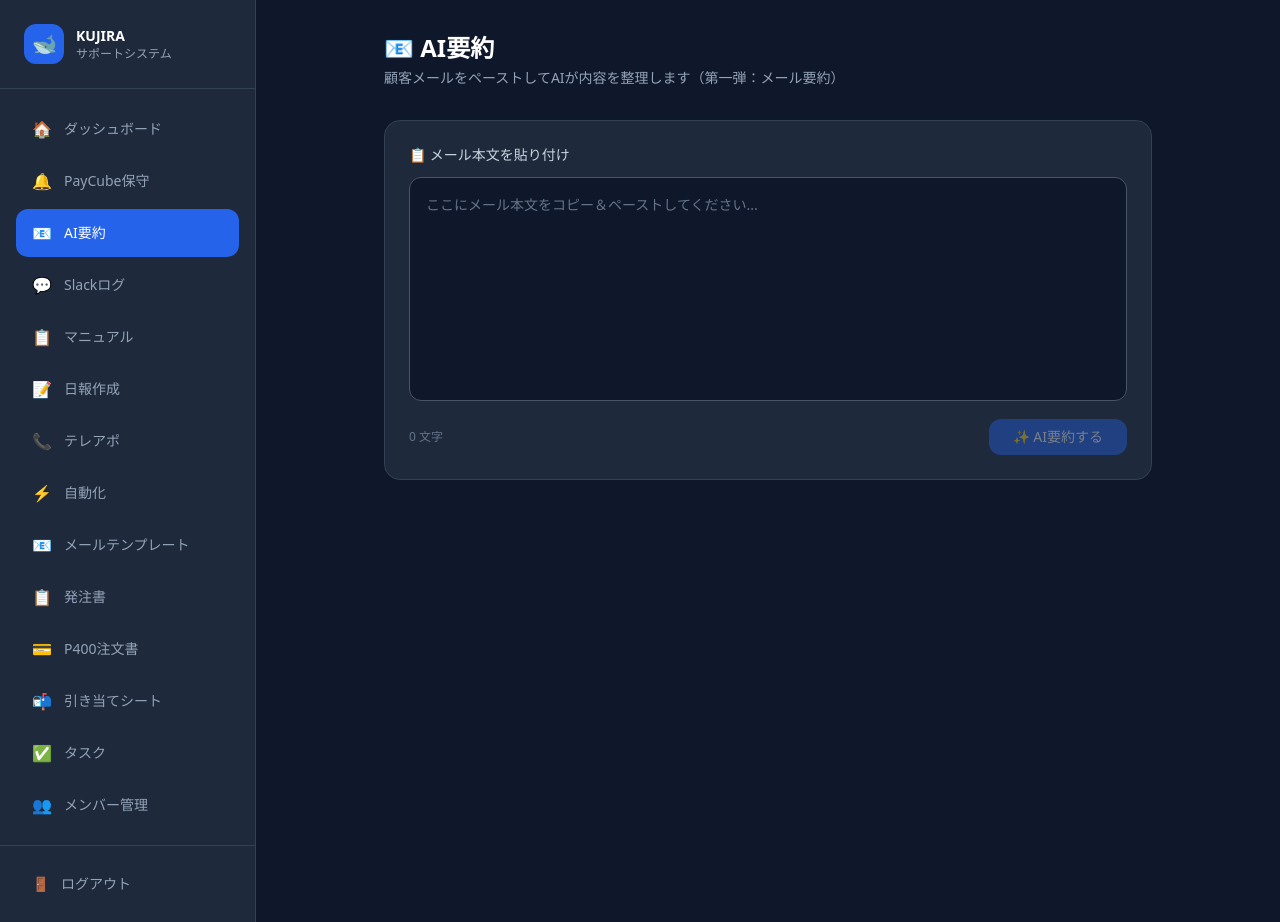
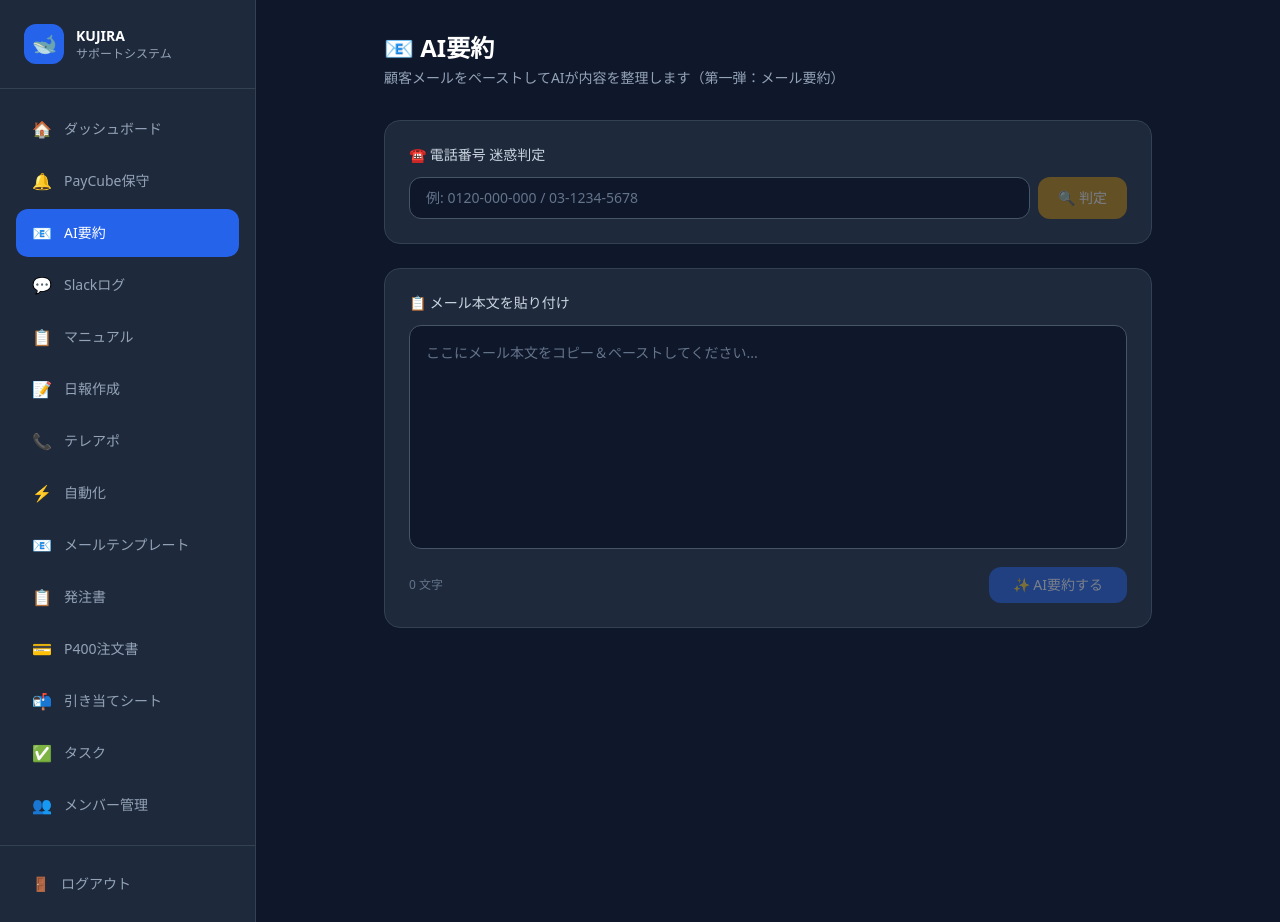
Before and after one commit to fyoneyone9-cyber/kujira-support, a Next.js app: page /ai-summary in a window 1280 px wide. Built offline with nearby package versions, Linux system fonts and the light colour scheme.

Commit message:
feat: 電話番号迷惑判定機能追加（AI要約ページ上部）

```diff
--- a/src/app/(app)/ai-summary/page.tsx
+++ b/src/app/(app)/ai-summary/page.tsx
@@ -48,6 +48,33 @@ export default function AiSummaryPage() {
   const [error, setError] = useState('')
   const [copied, setCopied] = useState(false)
 
+  // 電話番号判定
+  const [phone, setPhone] = useState('')
+  const [phoneResult, setPhoneResult] = useState<{ verdict: string; reason: string; recommend: string } | null>(null)
+  const [phoneLoading, setPhoneLoading] = useState(false)
+  const [phoneError, setPhoneError] = useState('')
+
+  const handlePhoneCheck = async () => {
+    if (!phone.trim()) return
+    setPhoneLoading(true)
+    setPhoneResult(null)
+    setPhoneError('')
+    try {
+      const res = await fetch('/api/ai/phone-check', {
+        method: 'POST',
+        headers: { 'Content-Type': 'application/json' },
+        body: JSON.stringify({ phone: phone.trim() }),
+      })
+      const data = await res.json()
+      if (data.error) throw new Error(data.error)
+      setPhoneResult(data)
+    } catch (e) {
+      setPhoneError(e instanceof Error ? e.message : 'エラーが発生しました')
+    } finally {
+      setPhoneLoading(false)
+    }
+  }
+
   const handleSummarize = async () => {
     if (!emailText.trim()) return
     setLoading(true)
@@ -91,6 +118,49 @@ export default function AiSummaryPage() {
         <p className="text-slate-400 text-sm mt-1">
           顧客メールをペーストしてAIが内容を整理します（第一弾：メール要約）
         </p>
+      </div>
+
+      {/* 電話番号判定 */}
+      <div className="bg-slate-800 border border-slate-700 rounded-2xl p-6 mb-6">
+        <label className="block text-sm font-medium text-slate-300 mb-3">☎️ 電話番号 迷惑判定</label>
+        <div className="flex gap-2">
+          <input
+            value={phone}
+            onChange={e => setPhone(e.target.value)}
+            onKeyDown={e => e.key === 'Enter' && handlePhoneCheck()}
+            placeholder="例: 0120-000-000 / 03-1234-5678"
+            className="flex-1 px-4 py-2.5 bg-slate-900 border border-slate-600 rounded-xl text-white placeholder-slate-500 focus:outline-none focus:border-yellow-500 text-sm"
+          />
+          <button
+            onClick={handlePhoneCheck}
+            disabled={!phone.trim() || phoneLoading}
+            className="px-5 py-2.5 bg-yellow-600 hover:bg-yellow-500 disabled:opacity-40 disabled:cursor-not-allowed text-white text-sm font-medium rounded-xl transition-colors whitespace-nowrap"
+          >
+            {phoneLoading ? '判定中...' : '🔍 判定'}
+          </button>
+        </div>
+
+        {phoneError && (
+          <p className="text-red-400 text-sm mt-3">⚠️ {phoneError}</p>
+        )}
+
+        {phoneResult && (
+          <div className={`mt-4 rounded-xl p-4 border ${
+            phoneResult.verdict.includes('迷惑') || phoneResult.verdict.includes('注意')
+              ? 'bg-yellow-900/20 border-yellow-700/50'
+              : phoneResult.verdict.includes('詐欺') || phoneResult.verdict.includes('危険')
+              ? 'bg-red-900/20 border-red-700/50'
+              : 'bg-green-900/20 border-green-700/50'
+          }`}>
+            <p className={`text-base font-bold mb-2 ${
+              phoneResult.verdict.includes('迷惑') || phoneResult.verdict.includes('注意') ? 'text-yellow-400'
+              : phoneResult.verdict.includes('詐欺') || phoneResult.verdict.includes('危険') ? 'text-red-400'
+              : 'text-green-400'
+            }`}>{phoneResult.verdict}</p>
+            <p className="text-slate-300 text-sm mb-1"><span className="text-slate-500">根拠：</span>{phoneResult.reason}</p>
+            <p className="text-slate-300 text-sm"><span className="text-slate-500">推奨：</span>{phoneResult.recommend}</p>
+          </div>
+        )}
       </div>
 
       {/* Input */}
```
Also changed, not shown: src/app/api/ai/phone-check/route.ts (added, +33 -0 lines).
